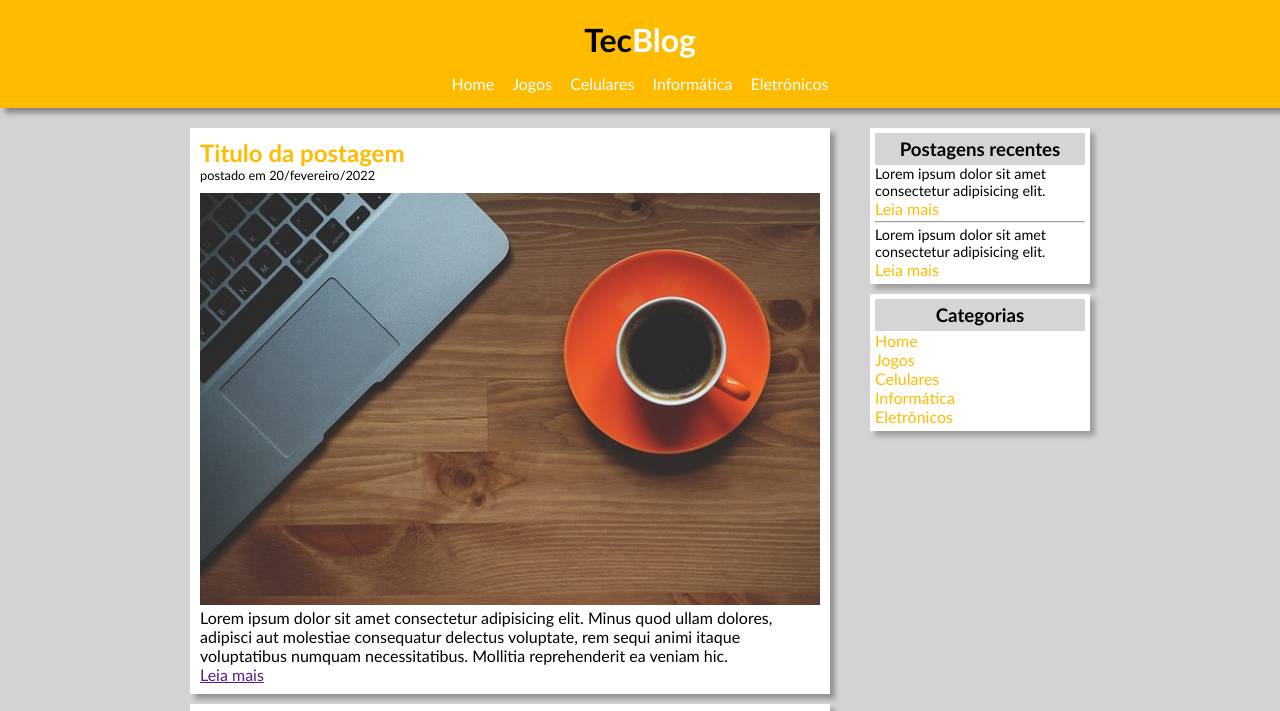
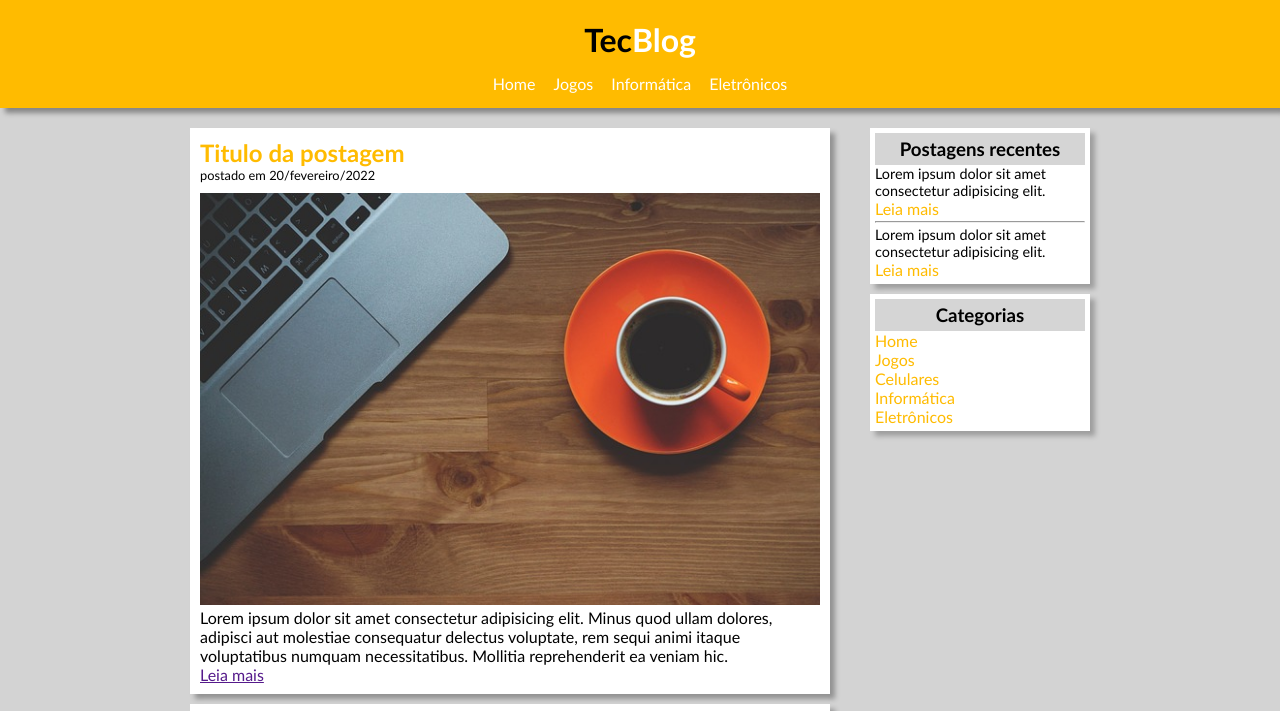
Before and after one commit to walisongabriel/Projeto_TecBlog, a plain HTML site: page index.html in a window 1280 px wide. Shown: the top 711 px of the page. Drawn offline with Linux system fonts and the light colour scheme.

Commit message:
mudança no menu do site

```diff
--- a/index.html
+++ b/index.html
@@ -13,7 +13,6 @@
         <nav>
             <a href="index.html">Home</a>
             <a href="">Jogos</a>
-            <a href="">Celulares</a>
             <a href="">Informática</a>
             <a href="">Eletrônicos</a>
         </nav>
```
